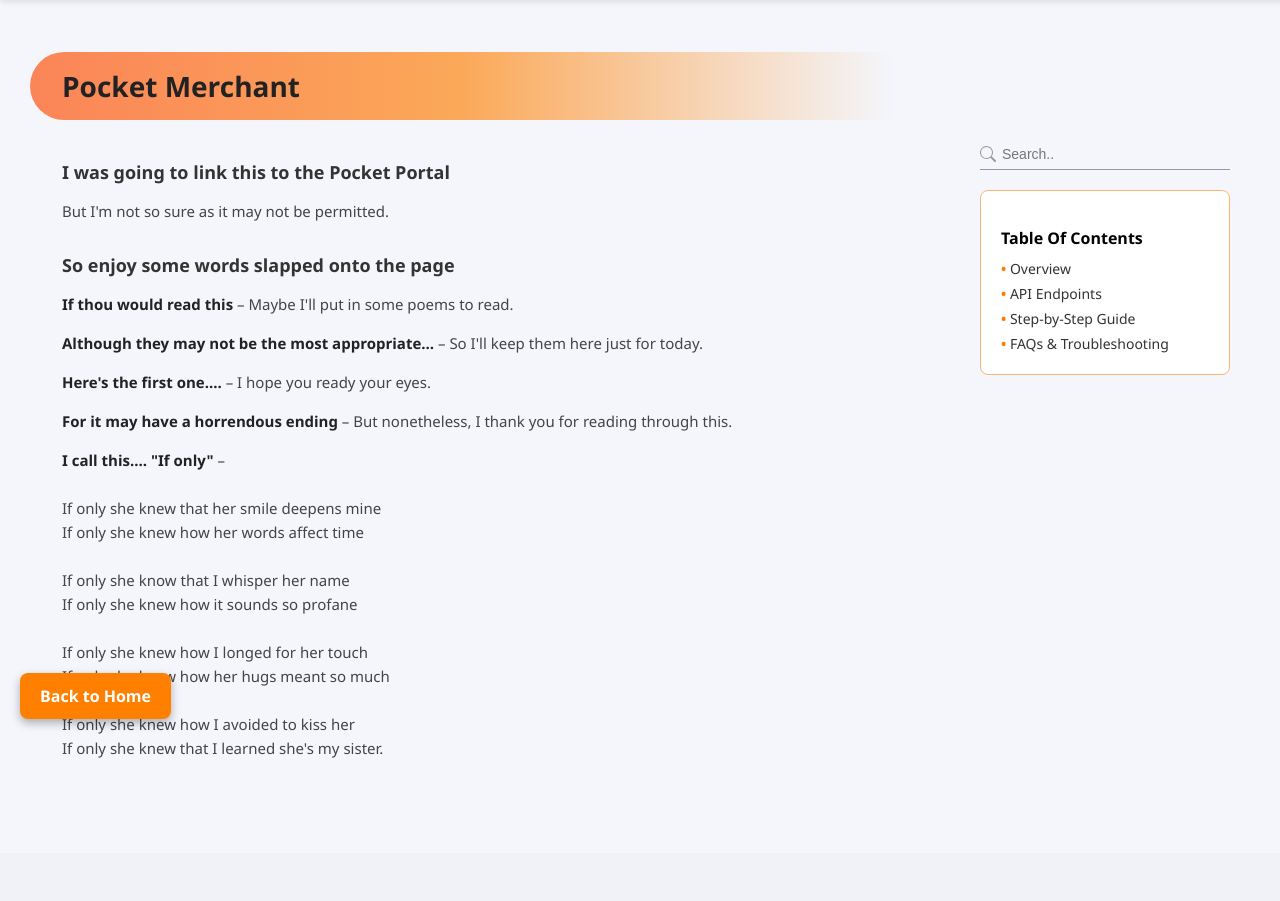
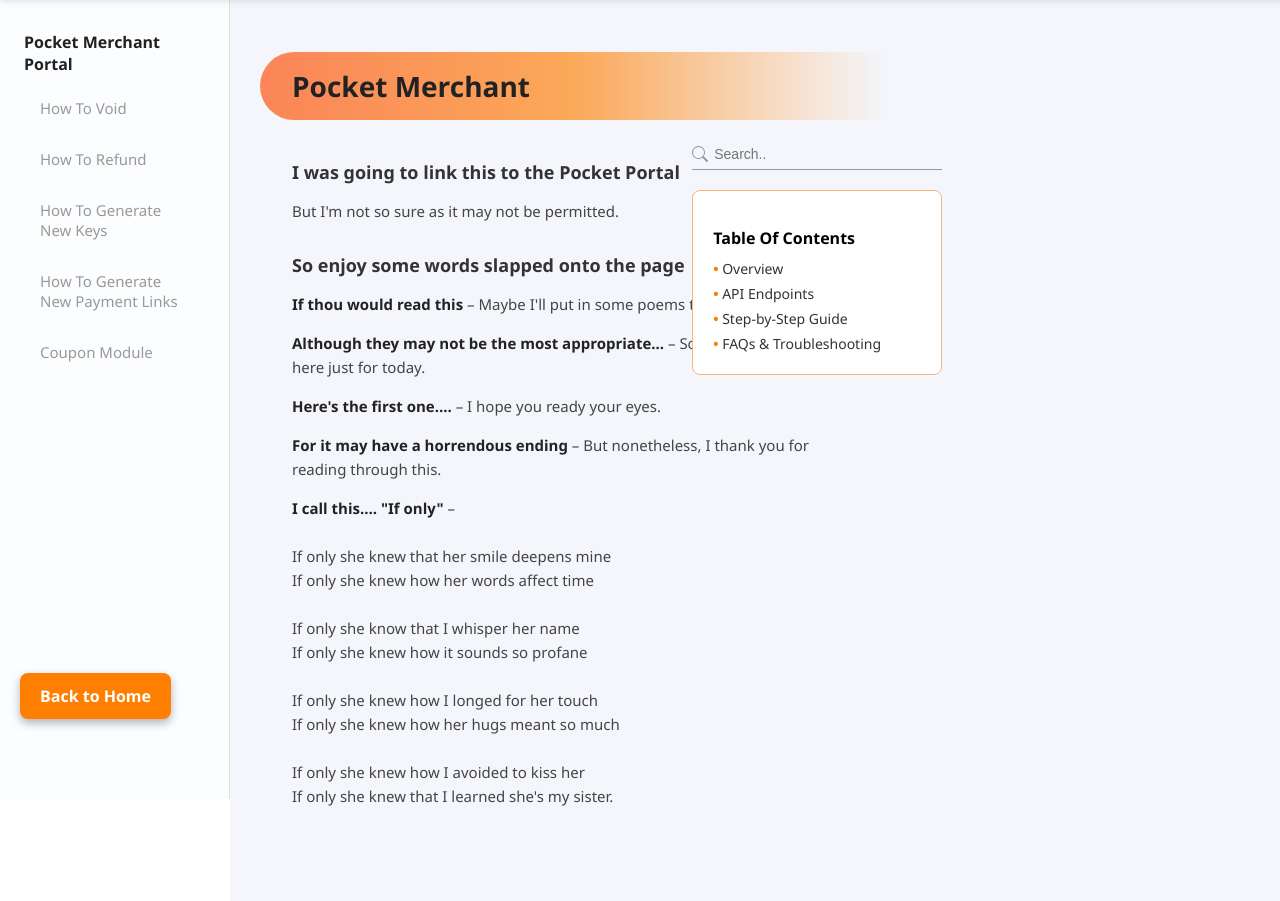
Before and after one commit to afsaalisha/PFD, a PHP site: page /poshet/app/views/merchant.php in a window 1280 px wide. Shown: the part 61-962 px from the top of the page. Before the commit the page ends 819 px from the top, so only its background shows below. Run offline with PHP 8.4, Linux system fonts and the light colour scheme; some libraries are stand-ins or nearby versions.

Commit message:
linked kienkut jdksa

```diff
--- a/app/views/coupon.php
+++ b/app/views/coupon.php
@@ -1,6 +1,6 @@
 <?php include 'layouts/header.php'; ?>
 <div class="page-container">
-    <?php include 'layouts/guide-sidebar.php'; ?>
+    <?php include 'layouts/merchant-sidebar.php'; ?>
 
     <main class="doc-content">
 
--- a/app/views/keys.php
+++ b/app/views/keys.php
@@ -1,6 +1,6 @@
 <?php include 'layouts/header.php'; ?>
 <div class="page-container">
-    <?php include 'layouts/guide-sidebar.php'; ?>
+    <?php include 'layouts/merchant-sidebar.php'; ?>
 
     <main class="doc-content">
 
--- a/app/views/layouts/header.php
+++ b/app/views/layouts/header.php
@@ -36,7 +36,7 @@ if (!isset($hasSidebar)) {
     <nav>
       <a href="/PFD/woo">Documentation</a>
       <a href="/PFD/guide">Guidelines</a>
-      <a href="/PFD/merchant">Pocket Merchant</a>
+      <a href="/PFD/void">Pocket Merchant</a>
       <!-- <a href="/PFD/partner">Pocket Partner</a> -->
       <a href="/PFD/partner">Pocket Partner</a>
       <a href="http://localhost/poshet/home">Go to Merchant Portal</a>
--- /dev/null
+++ b/app/views/layouts/merchant-sidebar.php
@@ -0,0 +1,29 @@
+<?php
+$current = rtrim(parse_url($_SERVER['REQUEST_URI'], PHP_URL_PATH), '/');
+?>
+
+<div class="sidebar">
+
+<div class="sidebar-section-title">Pocket Merchant Portal</div>
+
+  <div class="sidebar-link <?php echo ($current == '/PFD/void') ? 'active' : ''; ?>">
+    <a href="/PFD/void/">How To Void</a>
+  </div>
+
+  <div class="sidebar-link <?php echo ($current == '/PFD/refund') ? 'active' : ''; ?>">
+    <a href="/PFD/refund">How To Refund</a>
+  </div>
+
+  <div class="sidebar-link <?php echo ($current == '/PFD/keys') ? 'active' : ''; ?>">
+    <a href="/PFD/keys/">How To Generate New Keys</a>
+  </div>
+
+  <div class="sidebar-link <?php echo ($current == '/PFD/payment') ? 'active' : ''; ?>">
+    <a href="/PFD/payment">How To Generate New Payment Links</a>
+  </div>
+
+  <div class="sidebar-link <?php echo ($current == '/PFD/coupon') ? 'active' : ''; ?>">
+    <a href="/PFD/coupon">Coupon Module</a>
+  </div>
+
+  </div>
--- a/app/views/merchant.php
+++ b/app/views/merchant.php
@@ -1,7 +1,6 @@
-<?php
-$hasSidebar = false; // This must come BEFORE header.php
-include 'layouts/header.php';
-?>
+<?php include 'layouts/header.php'; ?>
+<div class="page-container">
+    <?php include 'layouts/merchant-sidebar.php'; ?>
 
 <div class="page-container">
 
--- a/app/views/payment.php
+++ b/app/views/payment.php
@@ -1,6 +1,6 @@
 <?php include 'layouts/header.php'; ?>
 <div class="page-container">
-    <?php include 'layouts/guide-sidebar.php'; ?>
+    <?php include 'layouts/merchant-sidebar.php'; ?>
 
     <main class="doc-content">
 
--- a/app/views/refund.php
+++ b/app/views/refund.php
@@ -1,6 +1,6 @@
 <?php include 'layouts/header.php'; ?>
 <div class="page-container">
-    <?php include 'layouts/guide-sidebar.php'; ?>
+    <?php include 'layouts/merchant-sidebar.php'; ?>
 
     <main class="doc-content">
 
--- a/app/views/void.php
+++ b/app/views/void.php
@@ -1,6 +1,6 @@
 <?php include 'layouts/header.php'; ?>
 <div class="page-container">
-    <?php include 'layouts/guide-sidebar.php'; ?>
+    <?php include 'layouts/merchant-sidebar.php'; ?>
 
     <main class="doc-content">
 
```
Also changed, not shown: app/views/layouts/guide-sidebar.php (+0 -27 lines).
